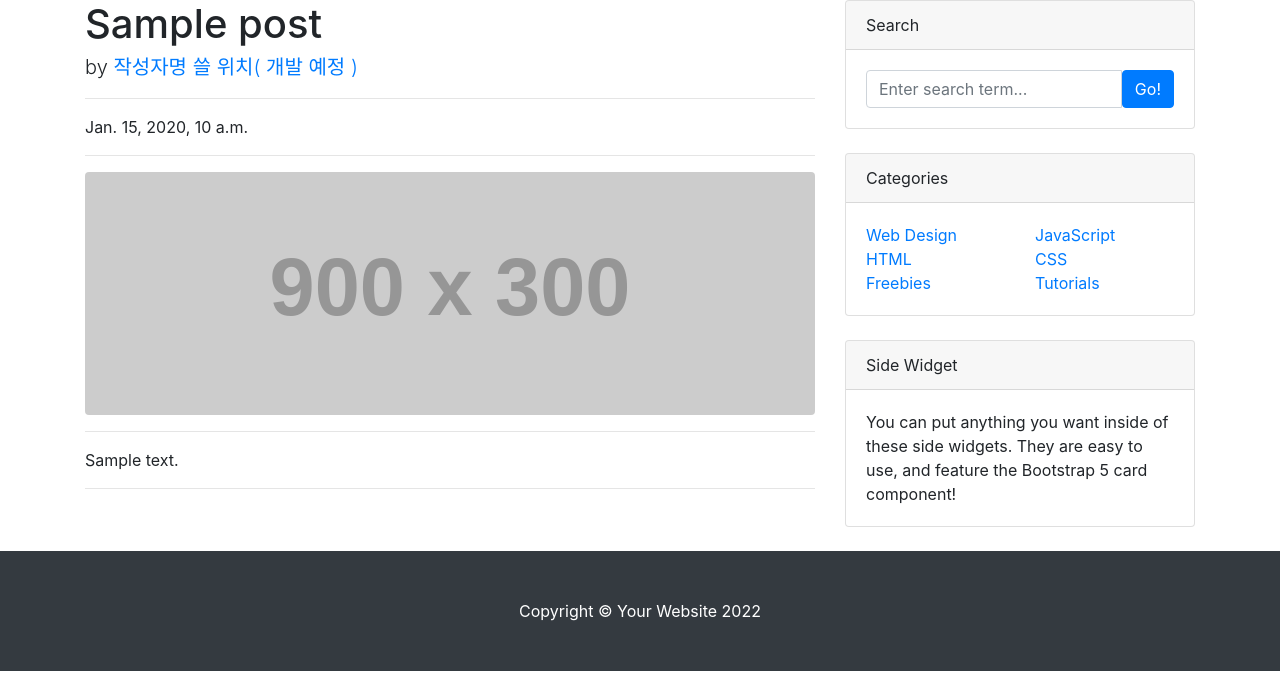
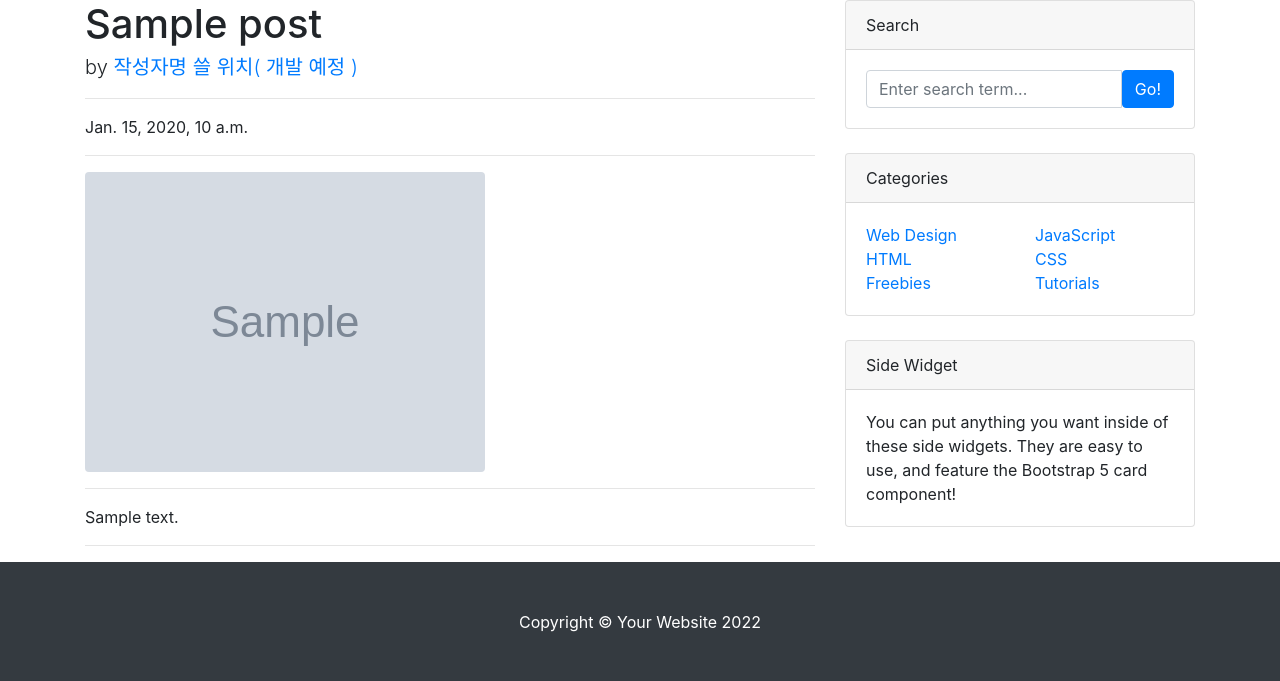
Before and after one commit to wlsgur948861/do_it_django, a Django app: page /blog/1/ in a window 1280 px wide. Shown: the part 56-737 px from the top of the page. Run offline with Django 3.2, Linux system fonts and the light colour scheme; tables that the repository leaves empty hold one stand-in row (values such as "Sample post"); grey boxes marked "Sample" are stand-in pictures; grey boxes labelled with a size stand in for pictures from a placeholder-image service; some libraries are stand-ins or nearby versions.

Commit message:
포스트 상세 페이지에 대표 이미지 출력하기

```diff
--- a/blog/templates/blog/post_detail.html
+++ b/blog/templates/blog/post_detail.html
@@ -57,7 +57,7 @@
                     <hr>
 
                     <!-- Preview image figure-->
-                    <img class="img-fluid rounded" src="https://dummyimage.com/900x300/ced4da/6c757d.jpg" alt="..." />
+                    <img class="img-fluid rounded" src="{{ post.head_image.url }}" alt="..." />
 
                     <hr>
 
```
